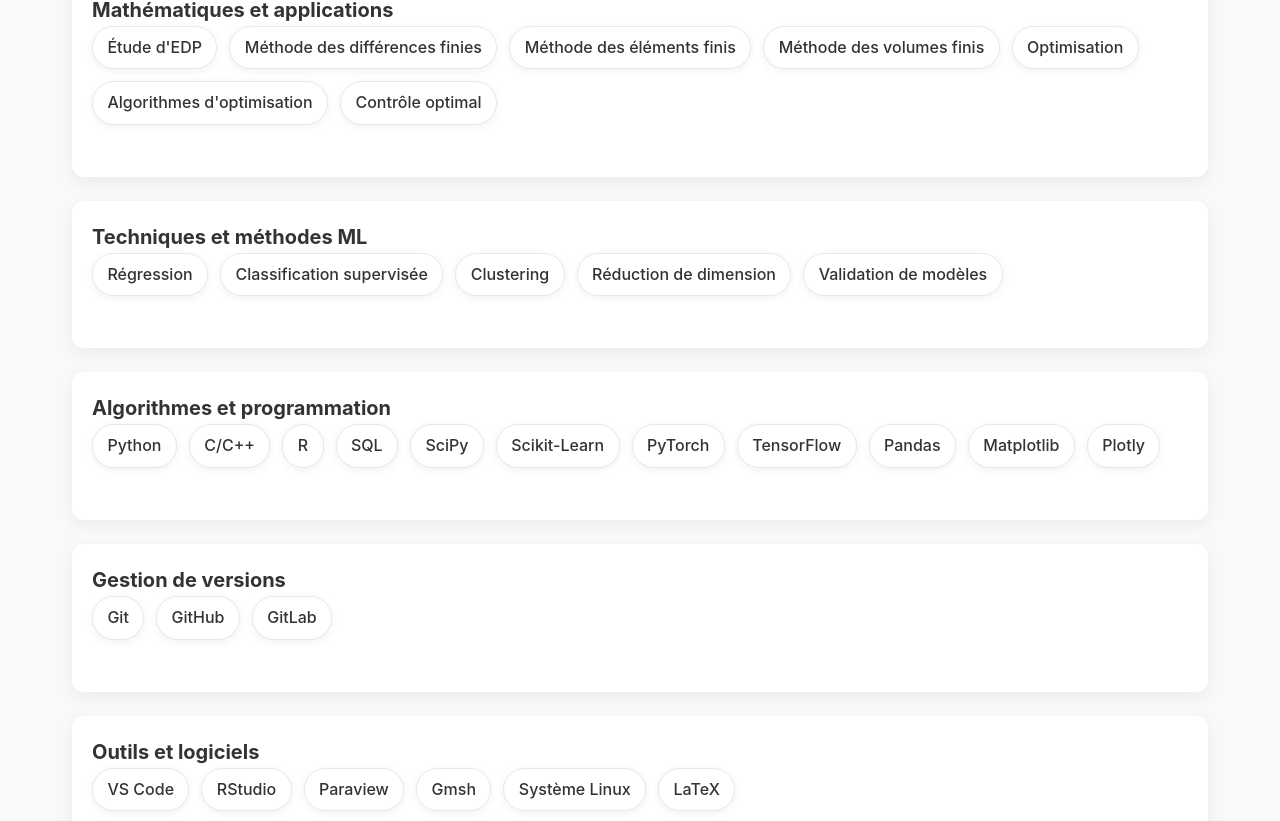
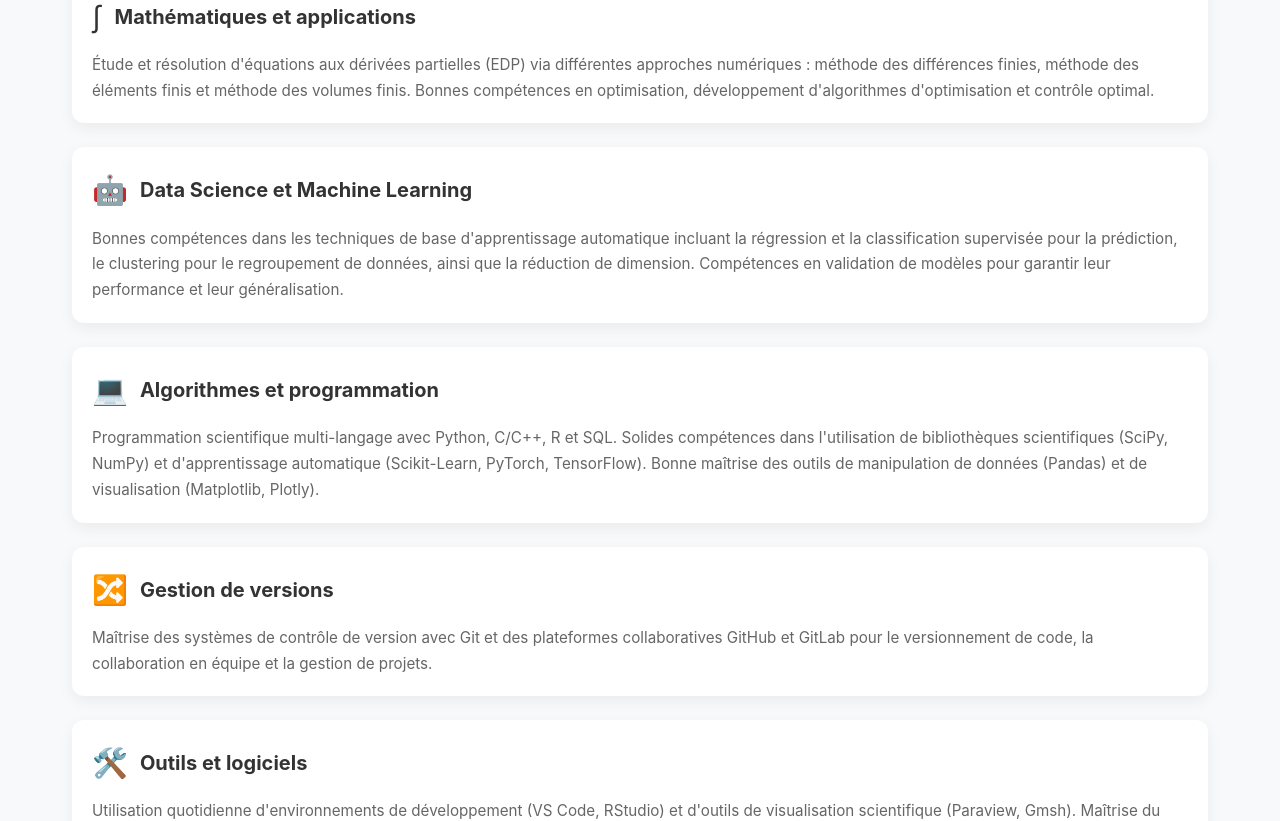
Before and after one commit to DiengAda/mon-portfolio, a React (Vite) app: page / in a window 1280 px wide. Shown: the part 6184-7005 px from the top of the page. Built offline with nearby package versions, Linux system fonts and the light colour scheme.

Commit message:
Mise à jour de la section Compétences : ajout d'icônes et de descriptions pour chaque groupe de compétences, suppression des éléments de liste.

```diff
--- a/src/sections/Skills.jsx
+++ b/src/sections/Skills.jsx
@@ -5,49 +5,33 @@
   const skillGroups = [
     {
       title: 'Mathématiques et applications',
-      items: [
-        "Étude d'EDP",
-        'Méthode des différences finies',
-        'Méthode des éléments finis',
-        'Méthode des volumes finis',
-        'Optimisation',
-        "Algorithmes d'optimisation",
-        'Contrôle optimal',
-      ],
+      icon: '∫',
+      description: "Étude et résolution d'équations aux dérivées partielles (EDP) via différentes approches numériques : méthode des différences finies, méthode des éléments finis et méthode des volumes finis. Bonnes compétences en optimisation, développement d'algorithmes d'optimisation et contrôle optimal.",
+      items: [],
     },
     {
-      title: 'Techniques et méthodes ML',
-      items: [
-        'Régression',
-        'Classification supervisée',
-        'Clustering',
-        'Réduction de dimension',
-        'Validation de modèles',
-      ],
+      title: 'Data Science et Machine Learning',
+      icon: '🤖',
+      description: "Bonnes compétences dans les techniques de base d'apprentissage automatique incluant la régression et la classification supervisée pour la prédiction, le clustering pour le regroupement de données, ainsi que la réduction de dimension. Compétences en validation de modèles pour garantir leur performance et leur généralisation.",
+      items: [],
     },
     {
       title: 'Algorithmes et programmation',
-      items: [
-        'Python',
-        'C/C++',
-        'R',
-        'SQL',
-        'SciPy',
-        'Scikit-Learn',
-        'PyTorch',
-        'TensorFlow',
-        'Pandas',
-        'Matplotlib',
-        'Plotly',
-      ],
+      icon: '💻',
+      description: "Programmation scientifique multi-langage avec Python, C/C++, R et SQL. Solides compétences dans l'utilisation de bibliothèques scientifiques (SciPy, NumPy) et d'apprentissage automatique (Scikit-Learn, PyTorch, TensorFlow). Bonne maîtrise des outils de manipulation de données (Pandas) et de visualisation (Matplotlib, Plotly).",
+      items: [],
     },
     {
       title: 'Gestion de versions',
-      items: ['Git', 'GitHub', 'GitLab'],
+      icon: '🔀',
+      description: "Maîtrise des systèmes de contrôle de version avec Git et des plateformes collaboratives GitHub et GitLab pour le versionnement de code, la collaboration en équipe et la gestion de projets.",
+      items: [],
     },
     {
       title: 'Outils et logiciels',
-      items: ['VS Code', 'RStudio', 'Paraview', 'Gmsh', 'Système Linux', 'LaTeX'],
+      icon: '🛠️',
+      description: "Utilisation quotidienne d'environnements de développement (VS Code, RStudio) et d'outils de visualisation scientifique (Paraview, Gmsh). Maîtrise du système d'exploitation Linux et de LaTeX pour la rédaction de documents techniques et scientifiques.",
+      items: [],
     },
     // {
     //   title: 'Divers',
@@ -61,17 +45,24 @@
         <h2 className="section-title">Mes Compétences</h2>
         {skillGroups.map((group, gi) => (
           <div key={gi} className="skills-block">
-            <h3>{group.title}</h3>
-            <div className="skills-tags">
-              {group.items.map((item, idx) => (
-                <span key={idx} className="skill-tag">{item}</span>
-              ))}
+            <div className="skill-block-header">
+              <span className="skill-block-icon">{group.icon}</span>
+              <h3>{group.title}</h3>
             </div>
+            {group.description ? (
+              <p className="skills-description">{group.description}</p>
+            ) : (
+              <div className="skills-tags">
+                {group.items.map((item, idx) => (
+                  <span key={idx} className="skill-tag">{item}</span>
+                ))}
+              </div>
+            )}
           </div>
         ))}
       </div>
-      <div className="additional-skills">
-          {/* <h3>Compétences Complémentaires</h3> */}
+      {/* <div className="additional-skills">
+          { <h3>Compétences Complémentaires</h3>}
           <div className="skills-list">
             <div className="skill-card">
               <span className="skill-icon">💻</span>
@@ -89,7 +80,7 @@
               <p>Capacité à collaborer efficacement dans des projets de recherche</p>
             </div>
           </div>
-        </div>
+        </div> */}
     </section>
   );
 }
```
